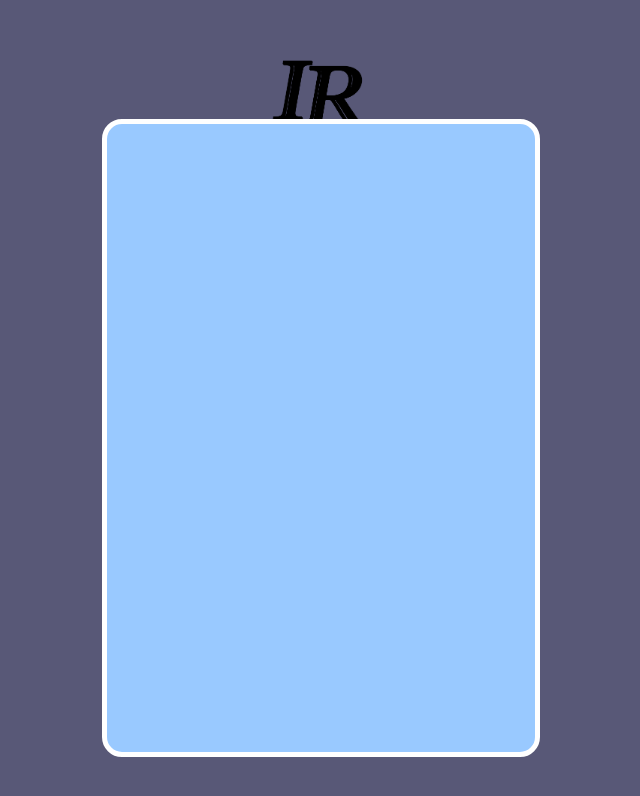
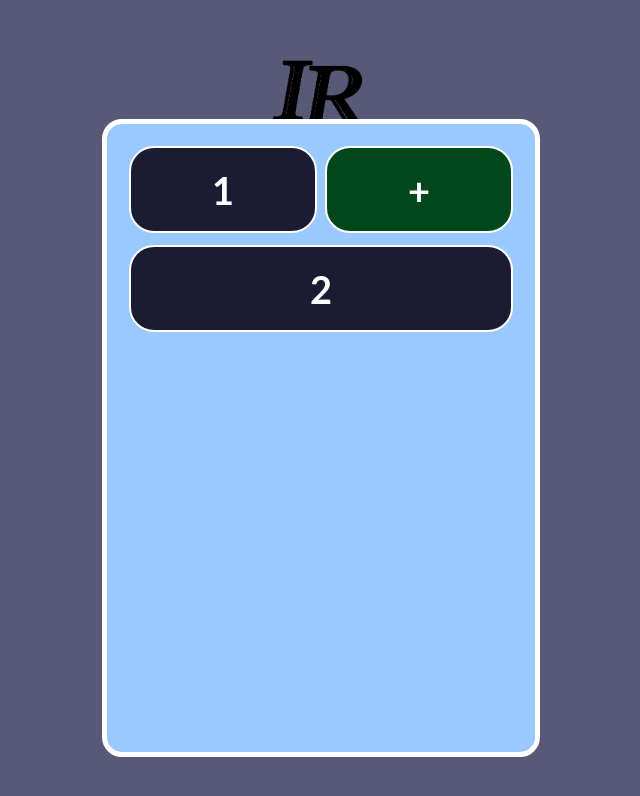
Before and after one commit to irvinzato/CalculadoraReact, a React (Create React App) app: page / in a window 1280 px wide. Shown: the top 796 px of the page, without its empty margins (319-959 px from the left). Built offline with nearby package versions, Linux system fonts and the light colour scheme.

Commit message:
Uso de props.children, codigo Js en className, operador ternario y funciones en clases. Con estilos en boton

```diff
--- a/src/App.jsx
+++ b/src/App.jsx
@@ -1,5 +1,6 @@
 import './App.css';
 import logoIr from './images/logo-IR.png'
+import Button from './components/Button';
 
 function App() {
   return (
@@ -10,8 +11,13 @@
              alt='Logo elegido' />
       </div>
       <div className='calculator-container'>
-        <div className='row'></div>
-        <div className='row'></div>
+        <div className='row'>
+          <Button> 1 </Button>
+          <Button> + </Button>
+        </div>
+        <div className='row'>
+          <Button> 2 </Button>
+        </div>
         <div className='row'></div>
         <div className='row'></div>
         <div className='row'></div>
--- /dev/null
+++ b/src/components/Button.jsx
@@ -0,0 +1,18 @@
+import React from 'react';
+import '../styles/Button.css'
+
+function Button( props ) {
+
+  const isOperator = ( value ) => {
+          //Si no es un numero y tampoco es un punto o igual
+    return isNaN( value ) && ( value != '.' ) && ( value != '=' );
+  }
+
+  return(
+    <div className={ `button-container ${ isOperator(props.children) ? 'operator' : '' }`.trimEnd() } >
+      { props.children }
+    </div>
+  );
+}
+
+export default Button;
--- /dev/null
+++ b/src/styles/Button.css
@@ -0,0 +1,20 @@
+.button-container {
+  height: 83px;
+  display: flex;
+  flex: 1 1;
+  justify-content: center;
+  align-items: center;
+  font-weight: bold;
+  font-size: 38px;
+  background: #1b1b32;
+  color: white;
+  border: 2px solid white;
+  border-radius: 25px;
+  margin: 4px;
+  cursor: pointer;
+  user-select: none;
+}
+
+.operator {
+  background: #00471b;
+}
```
